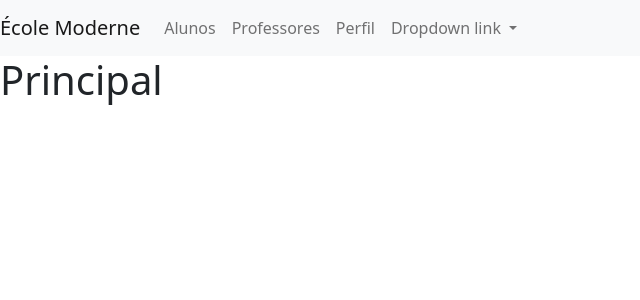
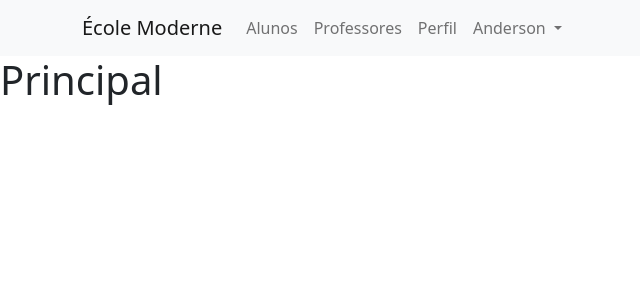
Before and after one commit to LombaAnderson/Angular_AspNetCore, an Angular app: page /dashboard in a window 1280 px wide. Shown: the top 300 px of the page, without its empty margins (0-640 px from the left). Built offline with nearby package versions, Linux system fonts and the light colour scheme.

Commit message:
Upgrade Dropdown

```diff
--- a/src/app/app.module.ts
+++ b/src/app/app.module.ts
@@ -1,6 +1,5 @@
 import { NgModule } from '@angular/core';
 import { BrowserModule } from '@angular/platform-browser';
-
 import { AppRoutingModule } from './app-routing.module';
 import { AppComponent } from './app.component';
 import { AlunosComponent } from './alunos/alunos.component';
@@ -9,6 +8,8 @@
 import { PerfilComponent } from './perfil/perfil.component';
 import { TituloComponent } from './titulo/titulo.component';
 import { NavComponent } from './nav/nav.component';
+import {BsDropdownModule} from 'ngx-bootstrap/dropdown';
+import { BrowserAnimationsModule } from '@angular/platform-browser/animations';
 
 @NgModule({
   declarations: [
@@ -22,7 +23,9 @@
   ],
   imports: [
     BrowserModule,
-    AppRoutingModule
+    AppRoutingModule,
+    BsDropdownModule.forRoot(),
+    BrowserAnimationsModule
   ],
   providers: [],
   bootstrap: [AppComponent]
--- a/src/app/dashboard/dashboard.component.html
+++ b/src/app/dashboard/dashboard.component.html
@@ -1,4 +1 @@
 <app-titulo [titulo]="titulo"></app-titulo>
-<h1>
-
-</h1>
--- a/src/app/nav/nav.component.html
+++ b/src/app/nav/nav.component.html
@@ -1,30 +1,39 @@
 <nav class="navbar navbar-expand-lg navbar-light bg-light">
-
+  <div class="container">
     <a routerLink="dashboard" class="navbar-brand" >École Moderne</a>
-    <button class="navbar-toggler" type="button" data-toggle="collapse" data-target="#navbarNavDropdown" aria-controls="navbarNavDropdown" aria-expanded="false" aria-label="Toggle navigation">
-      <span class="navbar-toggler-icon"></span> -->
+   <button class="navbar-toggler" type="button" data-toggle="collapse" data-target="#navbarNavDropdown" aria-controls="navbarNavDropdown" aria-expanded="false" aria-label="Toggle navigation">
+      <span class="navbar-toggler-icon"></span>
     </button>
     <div class="collapse navbar-collapse" id="navbarNavDropdown">
-      <ul class="navbar-nav">
-        <li class="nav-item" routerLinkActive="active" >
+      <ul class="navbar-nav mr-auto">
+        <li class="nav-item" routerLinkActive="active">
           <a routerLink="alunos" class="nav-link">Alunos</a>
         </li>
         <li class="nav-item" routerLinkActive="active">
           <a routerLink="professores/"  class="nav-link">Professores </a>
         </li>
         <li class="nav-item" routerLinkActive="active">
+          <div class="container">
+          </div>
           <a routerLink="perfil"  class="nav-link">Perfil</a>
         </li>
+     </ul>
+
+      <ul class="navbar-nav" dropdown>
         <li class="nav-item dropdown">
-          <a class="nav-link dropdown-toggle" href="#" role="button" data-bs-toggle="dropdown" aria-expanded="false">
-            Dropdown link
+          <a id="button-basic" dropdownToggle class="nav-link dropdown-toggle"
+          id ="navbarDropdownMenuLink" role="button" style="cursor:pointer"
+          data-toggle="dropdown" aria-haspopup="true" aria-expanded="false">
+          Anderson
           </a>
-          <ul class="dropdown-menu">
-            <li><a class="dropdown-item" href="#">Action</a></li>
-            <li><a class="dropdown-item" href="#">Another action</a></li>
-            <li><a class="dropdown-item" href="#">Something else here</a></li>
+          <ul id="dropdown-basic" *dropdownMenu class="dropdown-menu" aria-labelledby="navbarDropdownMenuLink">
+            <li><a class="dropdown-item" href="#">Perfil</a></li>
+            <li><a class="dropdown-item" href="#">Sair</a></li>
+
           </ul>
         </li>
       </ul>
+
+   </div>
   </div>
 </nav>
```
